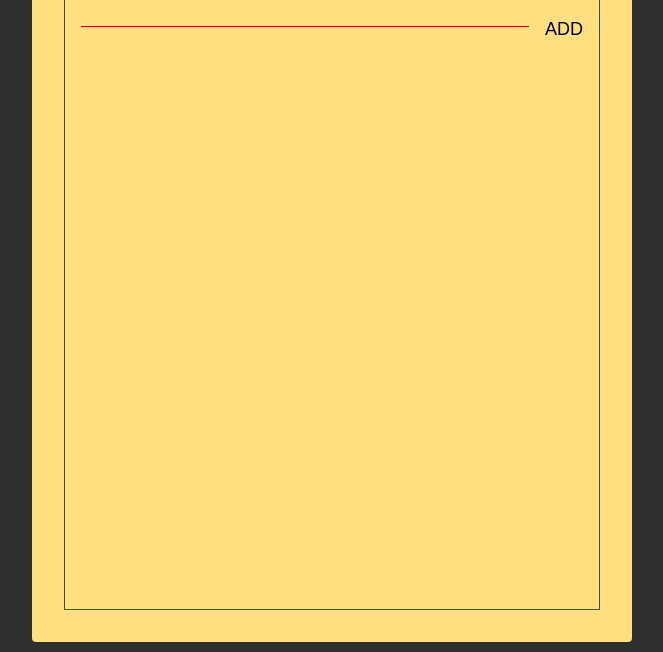
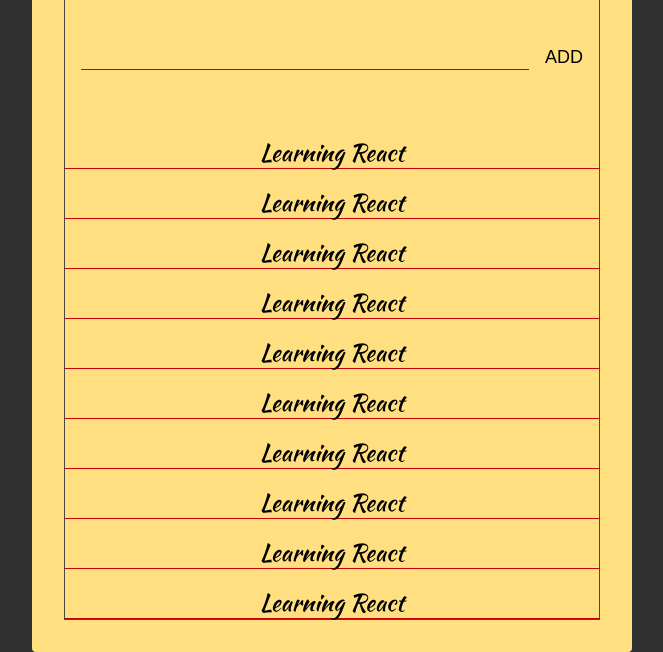
Before and after one commit to ariarizky/react-course-starter, a website: page index.html in a window 1280 px wide. Shown: the part 166-818 px from the top of the page, without its empty margins (308-971 px from the left). Drawn offline with Linux system fonts and the light colour scheme; a web font is replaced by a local one.

Commit message:
menambahkan add todo

```diff
--- a/index.html
+++ b/index.html
@@ -27,6 +27,39 @@
             <button class="add-btn">ADD</button>
           </form>
         </section>
+
+        <section class="todos">
+          <div class="todo">
+            <span class="todo-text">Learning React</span>
+          </div>
+          <div class="todo">
+            <span class="todo-text">Learning React</span>
+          </div>
+          <div class="todo">
+            <span class="todo-text">Learning React</span>
+          </div>
+          <div class="todo">
+            <span class="todo-text">Learning React</span>
+          </div>
+          <div class="todo">
+            <span class="todo-text">Learning React</span>
+          </div>
+          <div class="todo">
+            <span class="todo-text">Learning React</span>
+          </div>
+          <div class="todo">
+            <span class="todo-text">Learning React</span>
+          </div>
+          <div class="todo">
+            <span class="todo-text">Learning React</span>
+          </div>
+          <div class="todo">
+            <span class="todo-text">Learning React</span>
+          </div>
+          <div class="todo">
+            <span class="todo-text">Learning React</span>
+          </div>
+        </section>
       </div>
     </div>
   </body>
--- a/style.css
+++ b/style.css
@@ -4,10 +4,14 @@
 
 :root {
   --main-red-color: #cc0000;
+  --main-black-color: #484848;
 }
 
 .main-red-color {
   color: var(--main-red-color);
+}
+.main-black-color {
+  color: var(--main-black-color);
 }
 
 html {
@@ -31,6 +35,7 @@
 }
 
 .container {
+  margin-top: 20px;
   width: 600px;
   height: 800px;
   background-color: #ffdf80;
@@ -39,10 +44,11 @@
 }
 
 .frame {
-  border: 1px solid #484848;
+  border: 1px solid var(--main-black-color);
   height: 100%;
   display: flex;
   flex-direction: column;
+  justify-content: space-between;
 }
 
 .header {
@@ -53,6 +59,9 @@
 .header-title {
   flex: 1;
   text-align: center;
+
+  font-size: 3.6rem;
+  font-family: "kaushan script", sans-serif;
 }
 
 .header-btn {
@@ -67,18 +76,18 @@
   outline: unset;
 }
 
-.header-title {
-  text-align: center;
-  font-size: 3.6rem;
-  font-family: "kaushan script", sans-serif;
+.header-btn.main-red-color:active {
+  text-shadow: 1px 1px 2px var(--main-red-color);
 }
-
+.header-btn:active {
+  text-shadow: 1px 1px 2px #484848;
+}
 .add {
   padding: 16px;
 }
 .add-form {
   display: flex;
-  align-items: flex-start;
+  align-items: center;
 }
 .add-input {
   background: unset;
@@ -107,3 +116,25 @@
   border: unset;
   outline: unset;
 }
+.todos {
+  display: flex;
+  flex-direction: column;
+}
+.todo {
+  position: relative;
+
+  flex: 1 0 auto;
+  text-align: center;
+
+  min-height: 34px;
+  margin: 16px 0 0;
+  font-family: "kaushan script", sans-serif;
+  font-size: 24px;
+
+  border-bottom: 1px solid var(--main-red-color);
+}
+.todo-text {
+  position: absolute;
+  left: 50%;
+  transform: translate(-50%);
+}
```
